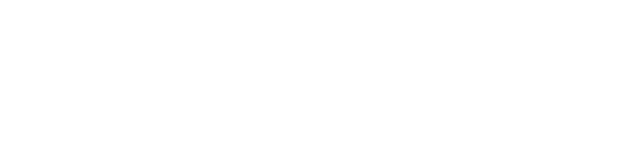
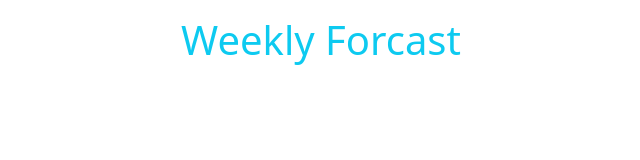
Before and after one commit to myleen12/Stormy, a plain HTML site: page index.html in a window 1280 px wide. Shown: the whole page, without its empty margins (319-959 px from the left). Drawn offline with nearby package versions, Linux system fonts and the light colour scheme.

Commit message:
changed color to text header

```diff
--- a/index.html
+++ b/index.html
@@ -5,9 +5,14 @@
     <meta http-equiv='X-UA-Compatible' content='IE=edge'>
     <title>Local Forcast</title>
     <meta name='viewport' content='width=device-width, initial-scale=1'>
-    <link rel='stylesheet' href='./assets/css/script.css'>
+    <link rel='stylesheet' href = https://cdn.jsdelivr.net/npm/bootstrap@5.1.3/dist/css/bootstrap.min.css>
+   <link rel='stylesheet' href='./assets/css/script.css'>
+
 
 </head>
+<header class='p-3 text-info text-center'>
+    <h1>Weekly Forcast</h1>
+</header>
 <body>
     <script src='./assets/js/script.js'></script>
 </body>
```
